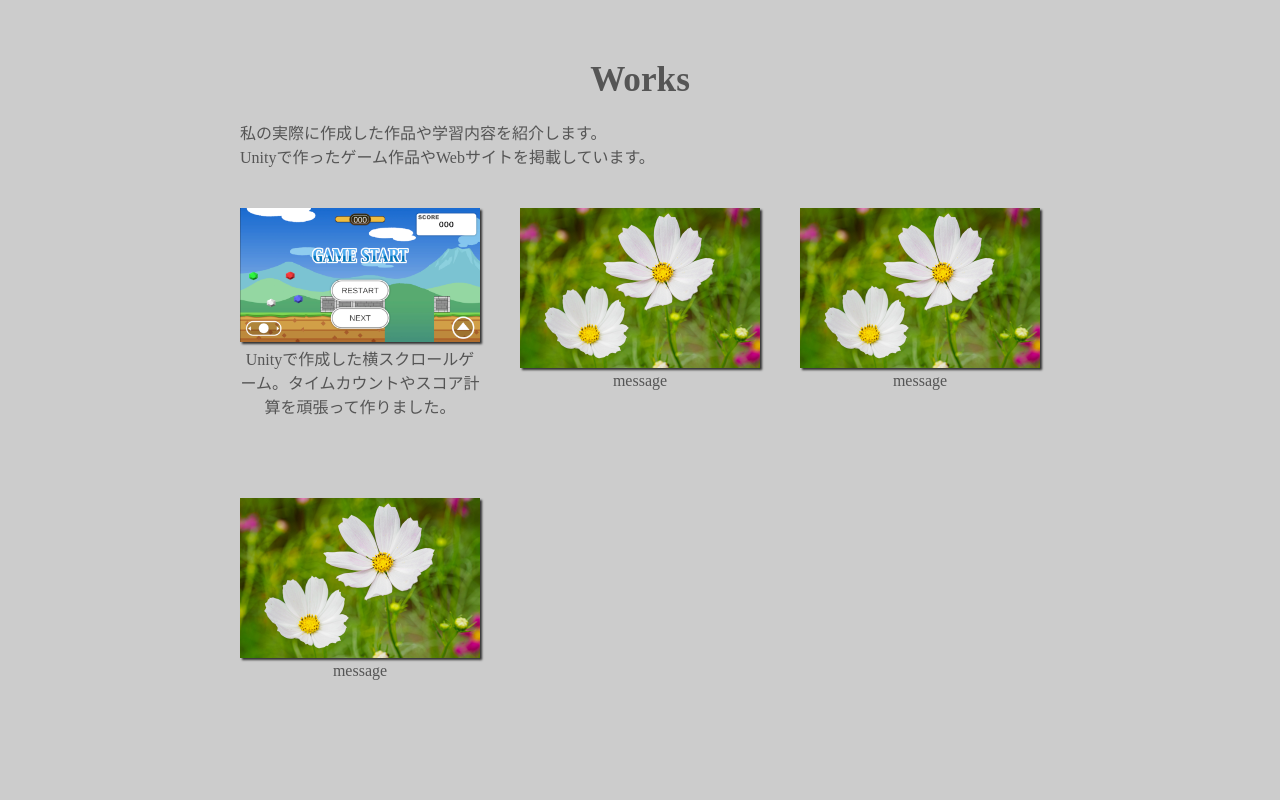
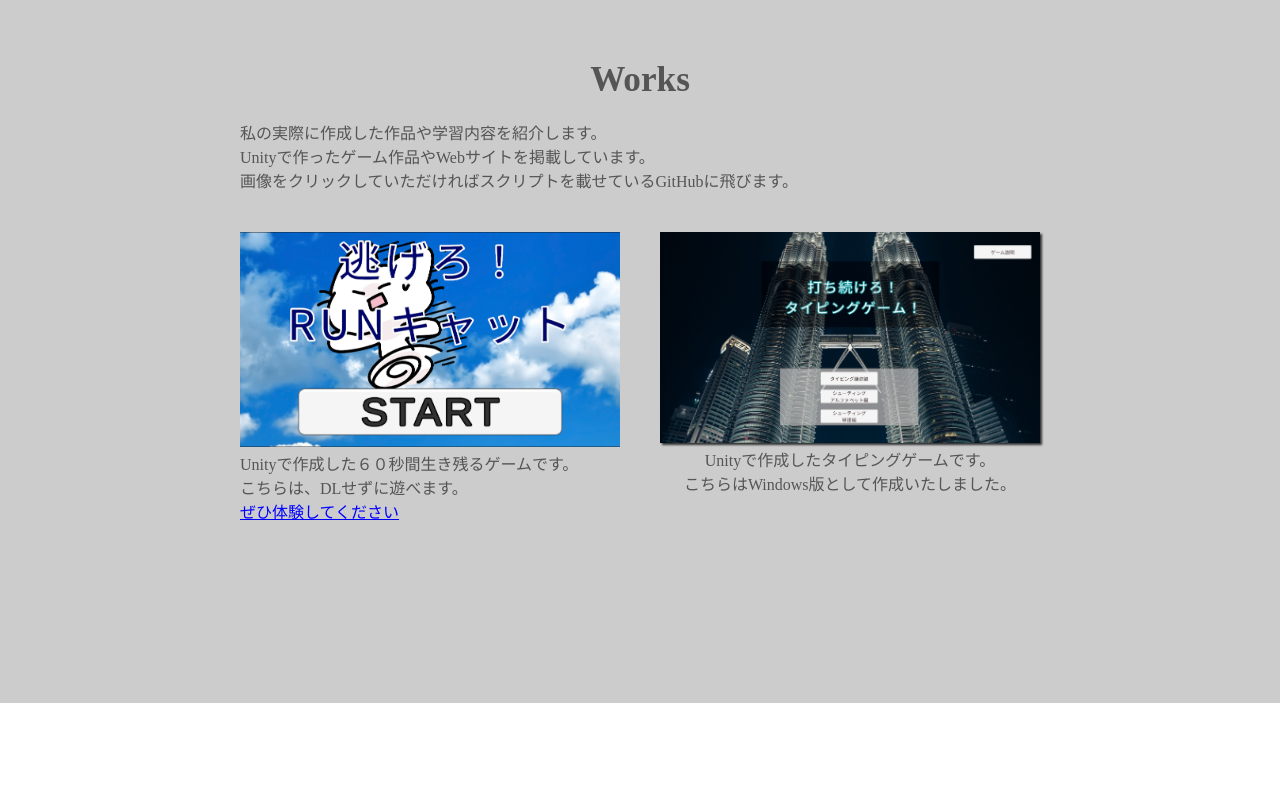
Before and after one commit to Syudou/PortfolioMain, a plain HTML site: page index.html in a window 1280 px wide. Shown: the part 1720-2520 px from the top of the page. Drawn offline with Linux system fonts and the light colour scheme; some packages are replaced by stand-ins of ours.

Commit message:
現時点のものに調整　2025/02/13

```diff
--- a/css/style.css
+++ b/css/style.css
@@ -412,3 +412,8 @@ ul,ol{
         font-size: 1.6rem;
     }
 }
+
+.experience-link {
+    color: blue !important;  /* 文字色を強制的に青にする */
+    text-decoration: underline !important;  /* 下線を強制的につける */
+}
--- a/index.html
+++ b/index.html
@@ -26,7 +26,7 @@
         <div class="topView">
             <div class="logo">
                 <h1>首藤 守の遍歴</h1>
-                <p>できるスキルのポートフォリオサイト</p>
+                <p>習得したスキルのポートフォリオサイト</p>
                 <div class="icon"><img src="images/Image20241008104603.png" alt="ノートパソコンの絵（仮）"></div>
                 <a href="#works" class="toWorksButton">Works</a>
             </div>
@@ -39,7 +39,7 @@
                 <div>
                     <h2>About this site</h2>
                     <p>
-                        このサイトは首藤 守のポートフォリオサイトでエンジニアスキルの一部を披露します。
+                        このサイトは首藤 守のポートフォリオサイトです。 <br>私の習得したエンジニアスキルを披露します。
                     </p>
                 </div>
             </div>
@@ -50,37 +50,41 @@
                 <h2>Works</h2>
                 <p>
                     私の実際に作成した作品や学習内容を紹介します。<br>
-                    Unityで作ったゲーム作品やWebサイトを掲載しています。
+                    Unityで作ったゲーム作品やWebサイトを掲載しています。<br>
+                    画像をクリックしていただければスクリプトを載せているGitHubに飛びます。
                 </p>
 
                 <div class="worksGrid">
+                    <div class="gridBox">
+                        <a href="https://github.com/Syudou/RunCatScripts" target="_blank">
+                            <img src="images/dbb02b6fffb843433f034428d69beddb.png" alt="my works">
+                        </a>
+                        <p>
+                            Unityで作成した６０秒間生き残るゲームです。<br>こちらは、DLせずに遊べます。
+                            <br>
+                            <a href="https://syudou.github.io/Runcat/" target="_blank" class="experience-link">ぜひ体験してください</a>
+                        </p>
+                    </div>
+
                     <div class="gridItem">
-                        <div class="gridBox" href="work1.html" target="_blank">
-                            <img src="images/Sidegame_sample.PNG" alt="my works">
-                            <p>Unityで作成した横スクロールゲーム。タイムカウントやスコア計算を頑張って作りました。
-                                <!-- <a href="https://github.com/Syudou/SideGame" target="_blank">プログラムはこちら</a> -->
+                        <div class="gridBox">
+                            <a href="https://github.com/Syudou/NewTipingGame" target="_blank">
+                                <img src="images/a30b81876c3d0a556ca310c9ca5707fb.jpg" alt="my works">
+                            </a>
+                            <p>
+                                Unityで作成したタイピングゲームです。<br>こちらはWindows版として作成いたしました。
+                                <!-- <a href="https://syudou.github.io/Runcat/" target="_blank" class="experience-link">ぜひ体験してください</a> ここはWebGlがないので消し -->
                             </p>
+                        </div>
 
-                        </div>
                     </div>
-                    <div class="gridItem">
+                    <!-- <div class="gridItem">//追加するときはこれを使う
                         <a class="gridBox" href="">
                             <img src="images/sample.jpg" alt="my works">
                             <p>message</p>
                         </a>
                     </div>
-                    <div class="gridItem">
-                        <a class="gridBox" href="">
-                            <img src="images/sample.jpg" alt="my works">
-                            <p>message</p>
-                        </a>
-                    </div>
-                    <div class="gridItem">
-                        <a class="gridBox" href="">
-                            <img src="images/sample.jpg" alt="my works">
-                            <p>message</p>
-                        </a>
-                    </div>
+                    -->
                 </div>
             </div>
         </section>
@@ -97,7 +101,7 @@
                         <!-- <div class="parentBar">
                             <div class="childBar" style="width:80%;"></div>
                         </div> -->
-                        <p>(70％)HTML/CSSの基礎、レスポンシブデザインをはじめ、flexやgridの技術を習得しました。positionによる重ね合わせの技術も習得、疑似クラスの一部も学習しています。
+                        <p>HTML/CSSの基礎、レスポンシブデザインをはじめ、flexやgridの技術を習得しました。positionによる重ね合わせの技術も習得、疑似クラスの一部も学習しています。
                         </p>
                     </li>
                     <li>
@@ -105,25 +109,26 @@
                         <!-- <div class="parentBar">
                             <div class="childBar" style="width:80%;"></div>
                         </div> -->
-                        <p>(80%)オブジェクト指向の基礎を用いたクラス設計、継承などの習得をしました。コンソールアプリでいくつかのアプリを実際に作成しています。</p>
+                        <p>オブジェクト指向の基礎を用いたクラス設計、継承などの習得をしました。コンソールアプリでいくつかのアプリを実際に作成しています。</p>
                     </li>
                     <li>
                         <span>Unity</span>
                         <!-- <div class="parentBar">
                             <div class="childBar" style="width:90%;"></div>
                         </div> -->
-                        <p>(80%)2D・3Dゲームの作成、コルーチンの習得、プレハブを利用した効率的な制作を行ってきました。いくつかのオリジナル作品を通して様々なデバッグにも強くなりました。</p>
+                        <p>2D・3Dゲームの作成、コルーチンの習得、プレハブを利用した効率的な制作を行ってきました。いくつかのオリジナル作品を通して様々なデバッグにも強くなりました。</p>
                     </li>
                     <li>
                         <span>Premiere Pro</span>
                         <!-- <div class="parentBar">
                             <div class="childBar" style="width:90%;"></div>
                         </div> -->
-                        <p>(90%)カット、字幕や音楽の挿入といった基礎を習得をしました。</p>
+                        <p>カット、字幕や音楽の挿入といった基礎を習得をしました。</p>
                     </li>
                 </ul>
                 <p class="supplement">
-                    Unityで作成した作品の中で、使用するモデリングも自分で自作できるようにBlenderも独学で学んでいます。
+                    <!-- Unityで作成した作品の中で、使用するモデリングも自分で自作できるようにBlenderも独学で学んでいます。
+                     ここは、Unityの作成がメイン過ぎて作る暇がなかったので一旦消し -->
                 </p>
             </div>
         </section>
@@ -132,7 +137,7 @@
             <div class="wrapper profile_inner">
                 <h2>Profile(About me)</h2>
                 <p>
-                    バグチェック作業を経て、主にUnity（C#）を使用したゲーム制作を行っております。
+                    アルバイトではありますが、ゲームのバグチェック作業を経て、主にUnity（C#）を使用したゲーム制作を行っております。
                 </p>
                 <!-- <ul class="toSNS">
                      <li><a href="">x</a></li>
@@ -182,7 +187,7 @@
                 <p>Thank you for coming!</p>
             </div>
             <div class="footerBottom">
-                <p class="copyright">&copy;your portfolio name (since)</p>
+                <p class="copyright">&copy;Syudou Mamoru (2025)</p>
             </div>
         </div>
 
```
Also changed, not shown: images/Web1.jpg (deleted), images/a30b81876c3d0a556ca310c9ca5707fb.jpg (added), images/dbb02b6fffb843433f034428d69beddb.png (added).
